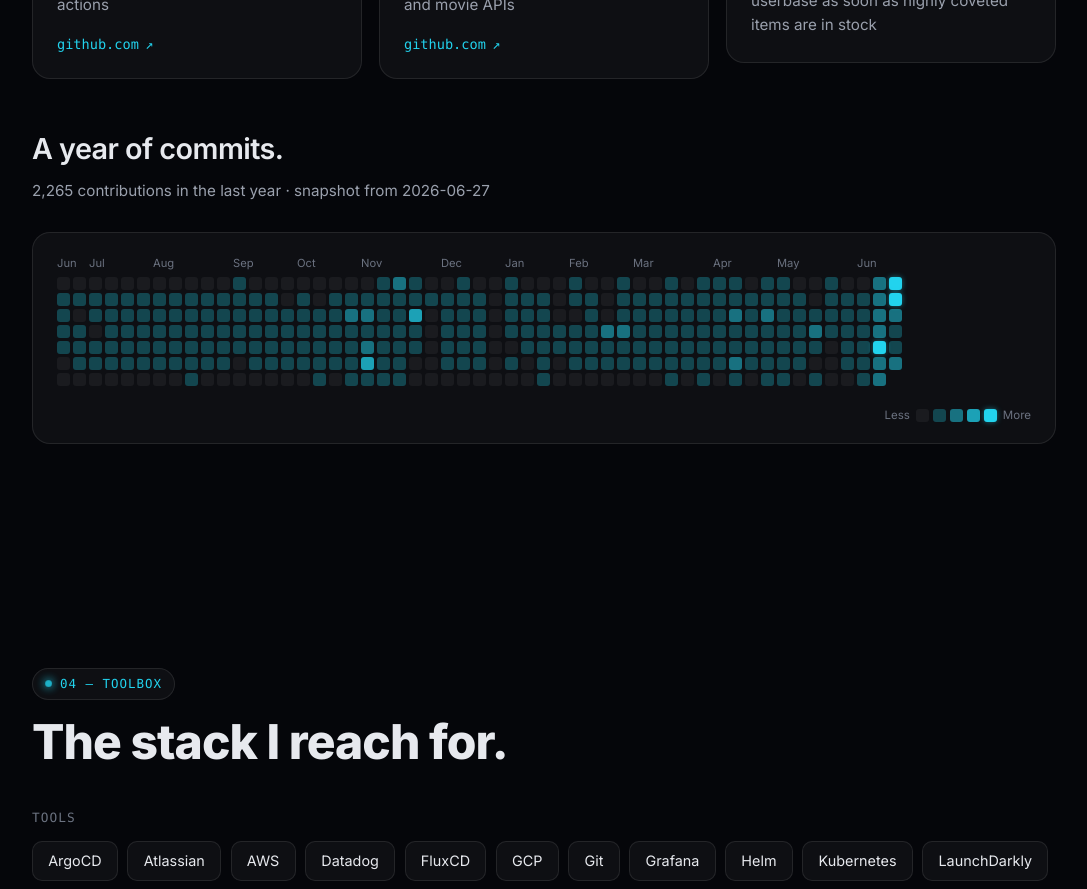
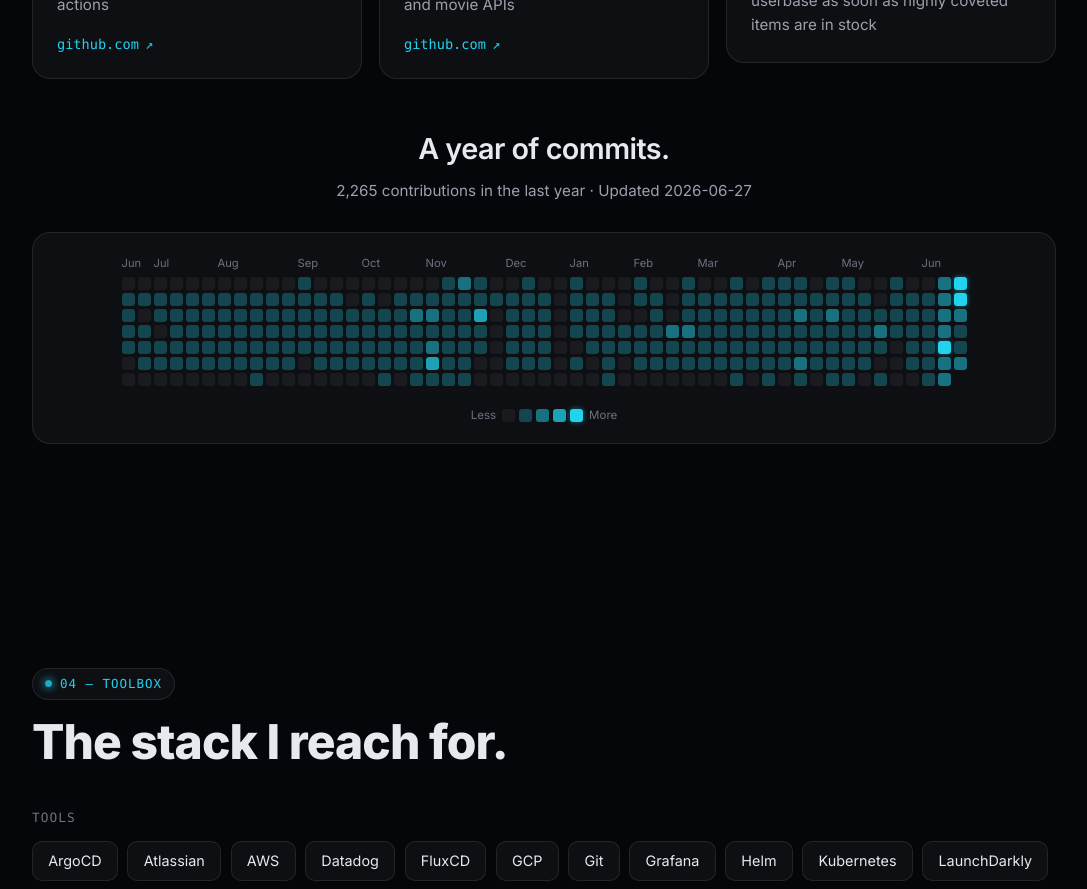
Before and after one commit to j6nca/j6nca, a Next.js app: page / in a window 1280 px wide. Shown: the part 4100-4989 px from the top of the page, without its empty margins (96-1183 px from the left). Built offline with nearby package versions, Linux system fonts and the light colour scheme.

Commit message:
adjustments

```diff
--- a/src/app/components/Contributions.jsx
+++ b/src/app/components/Contributions.jsx
@@ -36,7 +36,7 @@ const Contributions = ({ data }) => {
       <Reveal delay={60}>
         <p className="contrib-sub">
           {data.totalContributions.toLocaleString()} contributions in the last
-          year · snapshot from {data.updated}
+          year · Updated {data.updated}
         </p>
       </Reveal>
 
--- a/src/app/globals.css
+++ b/src/app/globals.css
@@ -577,6 +577,7 @@ body::before {
  * ------------------------------------------------------------------ */
 .contrib {
   margin-top: clamp(2.5rem, 6vh, 4rem);
+  text-align: center;
 }
 .contrib-subhead {
   font-size: clamp(1.3rem, 3vw, 1.8rem);
@@ -648,7 +649,7 @@ body::before {
   margin-top: 0.9rem;
   display: flex;
   align-items: center;
-  justify-content: flex-end;
+  justify-content: center;
   gap: 4px;
   font-size: 0.72rem;
   color: var(--faint);
```
